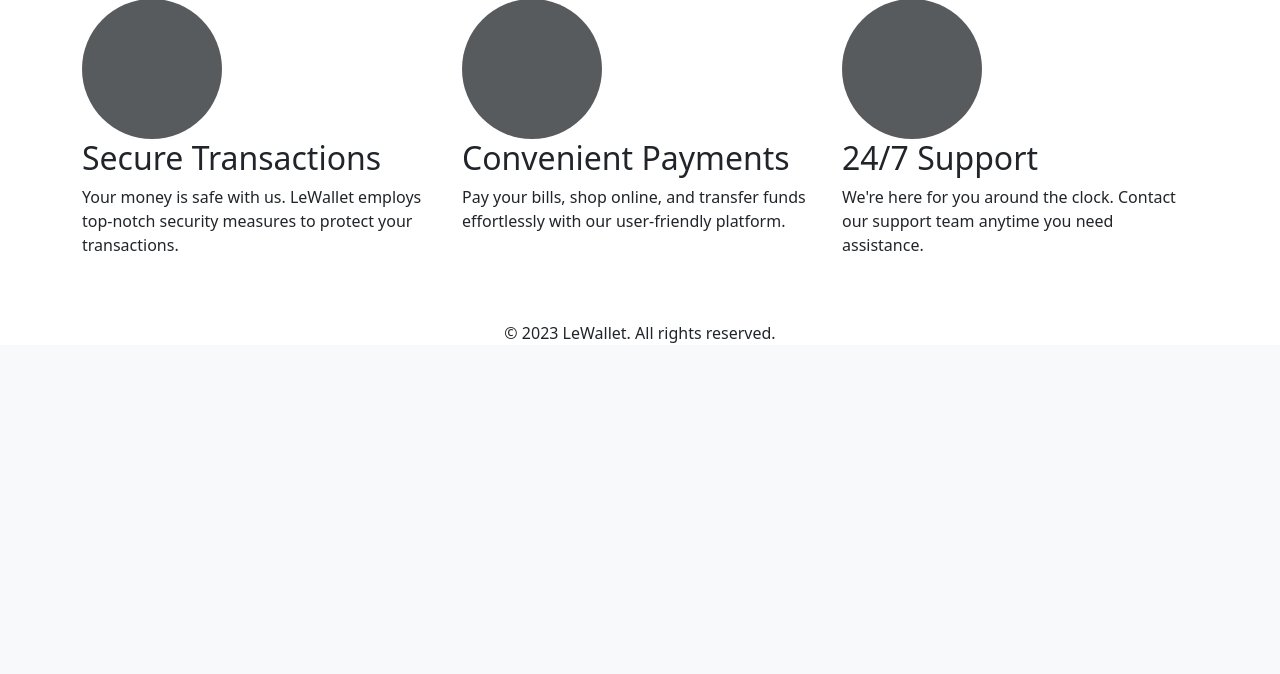
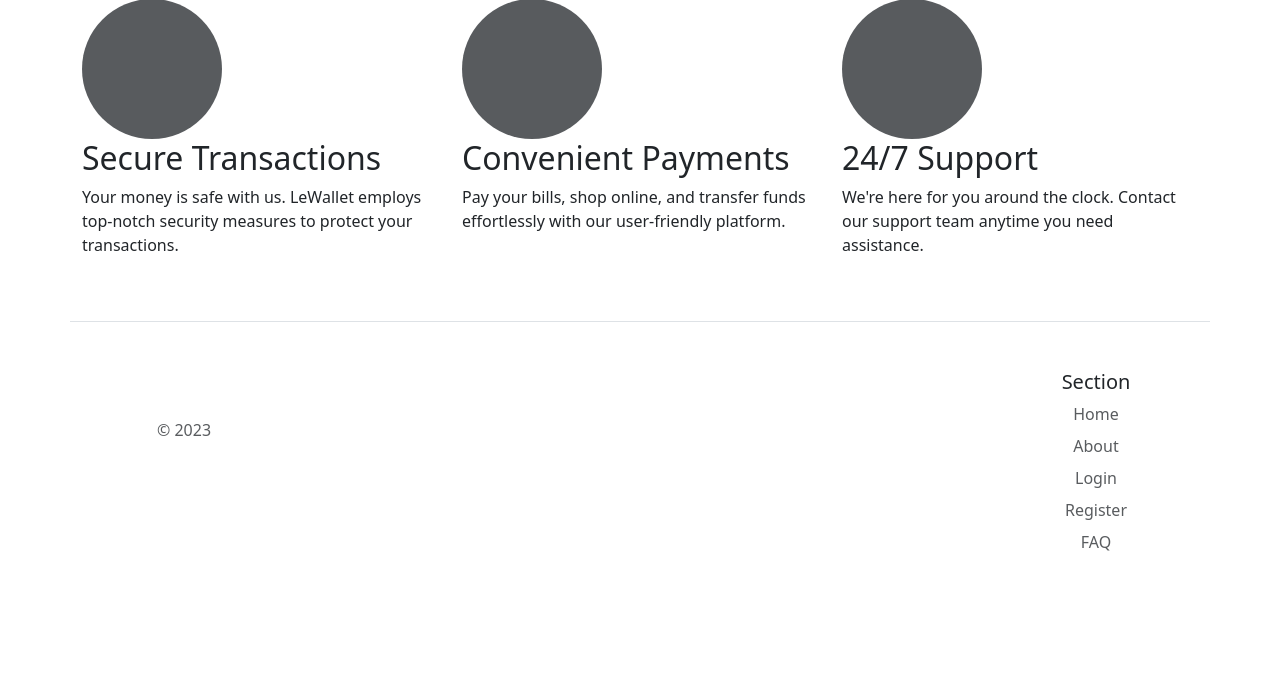
Before and after one commit to IanFH/TikTok, a Flask app: page / in a window 1280 px wide. Shown: the part 559-1233 px from the top of the page. Before the commit the page ends 902 px from the top, so only its background shows below. Run offline with Flask 3, Linux system fonts and the light colour scheme.

Commit message:
Update layout.html

```diff
--- a/src/templates/layout.html
+++ b/src/templates/layout.html
@@ -32,8 +32,9 @@
                             <a class="nav-link" href="#">About</a>
                         </li>
                         <li class="nav-item">
-                            <a class="nav-link" href="#">FAQ</a>
+                            <a class="nav-link" href="/faq" role="button">FAQ</a>
                         </li>
+
                     </ul>
                 </div>
 
@@ -52,7 +53,35 @@
     </main>
 
     <footer class="mt-5 text-center">
-        &copy; 2023 LeWallet. All rights reserved.
+        <div class="container">
+            <footer class="row row-cols-1 row-cols-sm-2 row-cols-md-5 py-5 my-5 border-top">
+              <div class="col mb-3">
+                <a href="/" class="d-flex align-items-center mb-3 link-body-emphasis text-decoration-none">
+                  <svg class="bi me-2" width="40" height="32"><use xlink:href="#bootstrap"></use></svg>
+                </a>
+                <p class="text-body-secondary">© 2023</p>
+              </div>
+              <div class="col mb-3">
+
+              </div>
+              <div class="col mb-3">
+
+              </div>
+              <div class="col mb-3">
+
+              </div>
+              <div class="col mb-3">
+                <h5>Section</h5>
+                <ul class="nav flex-column">
+                  <li class="nav-item mb-2"><a href="/home" class="nav-link p-0 text-body-secondary">Home</a></li>
+                  <li class="nav-item mb-2"><a href="/about" class="nav-link p-0 text-body-secondary">About</a></li>
+                  <li class="nav-item mb-2"><a href="/login" class="nav-link p-0 text-body-secondary">Login</a></li>
+                  <li class="nav-item mb-2"><a href="/register" class="nav-link p-0 text-body-secondary">Register</a></li>
+                  <li class="nav-item mb-2"><a href="/faq" class="nav-link p-0 text-body-secondary">FAQ</a></li>
+                </ul>
+              </div>
+            </footer>
+          </div>
     </footer>
 
     <!-- Bootstrap 5.3 -->
```
